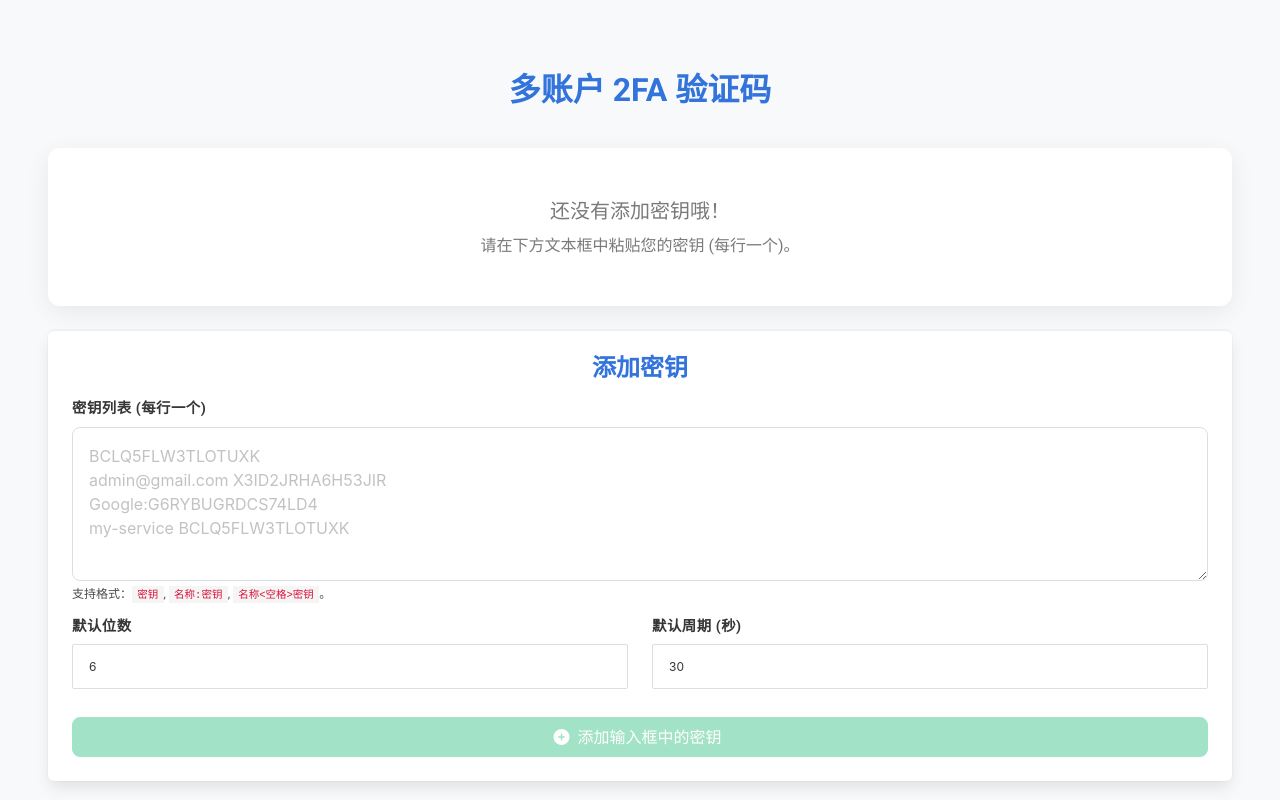
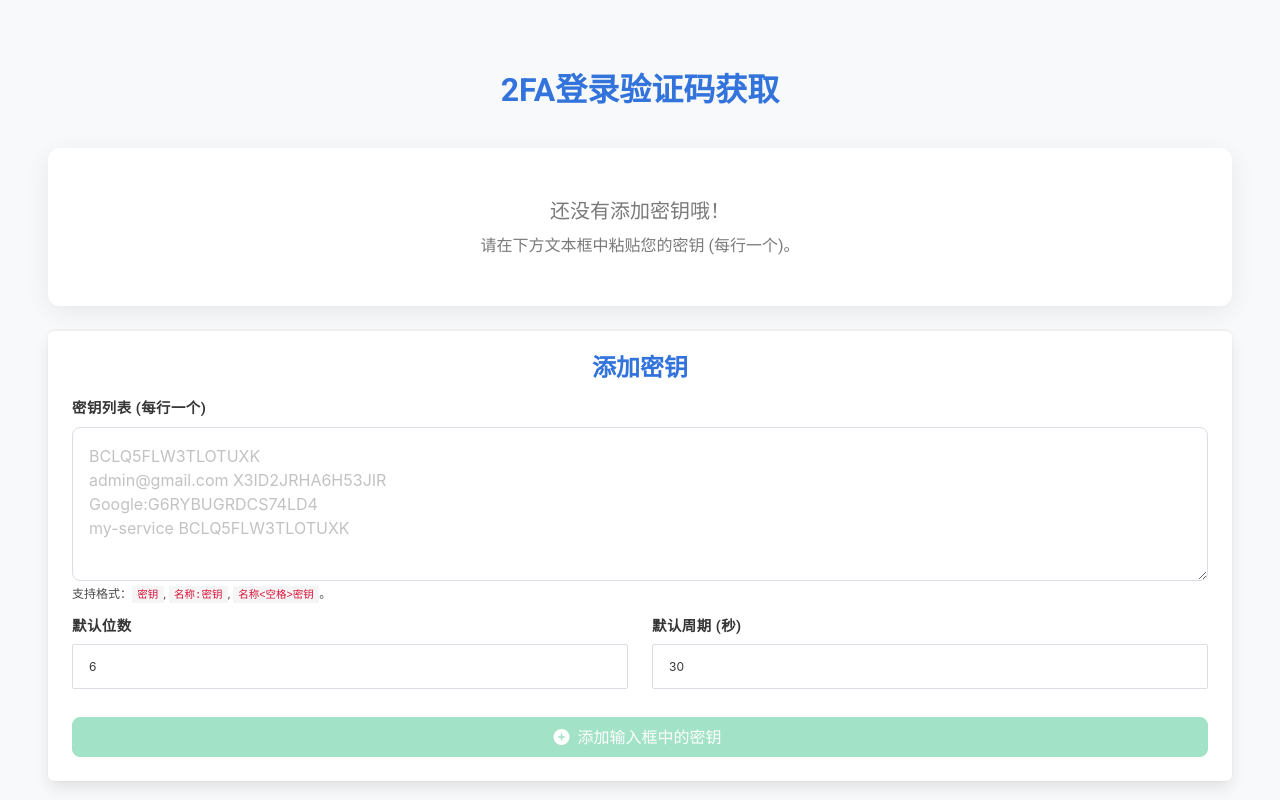
Before and after one commit to linyuch3/2fa, a plain HTML site: page public/index.html in a window 1280 px wide. Shown: the top 800 px of the page. Drawn offline with Linux system fonts and the light colour scheme.

Commit message:
Update index.html

```diff
--- a/public/index.html
+++ b/public/index.html
@@ -318,7 +318,7 @@
 
   <section id="app" class="section" v-cloak>
     <div class="container">
-      <h1 class="title is-3 has-text-centered">多账户 2FA 验证码</h1>
+      <h1 class="title is-3 has-text-centered">2FA登录验证码获取</h1>
 
       <div class="actions-bar">
           <button v-if="keys.length > 0" class="button is-danger is-outlined is-small" @click="clearAllKeysWithConfirmation">
```
